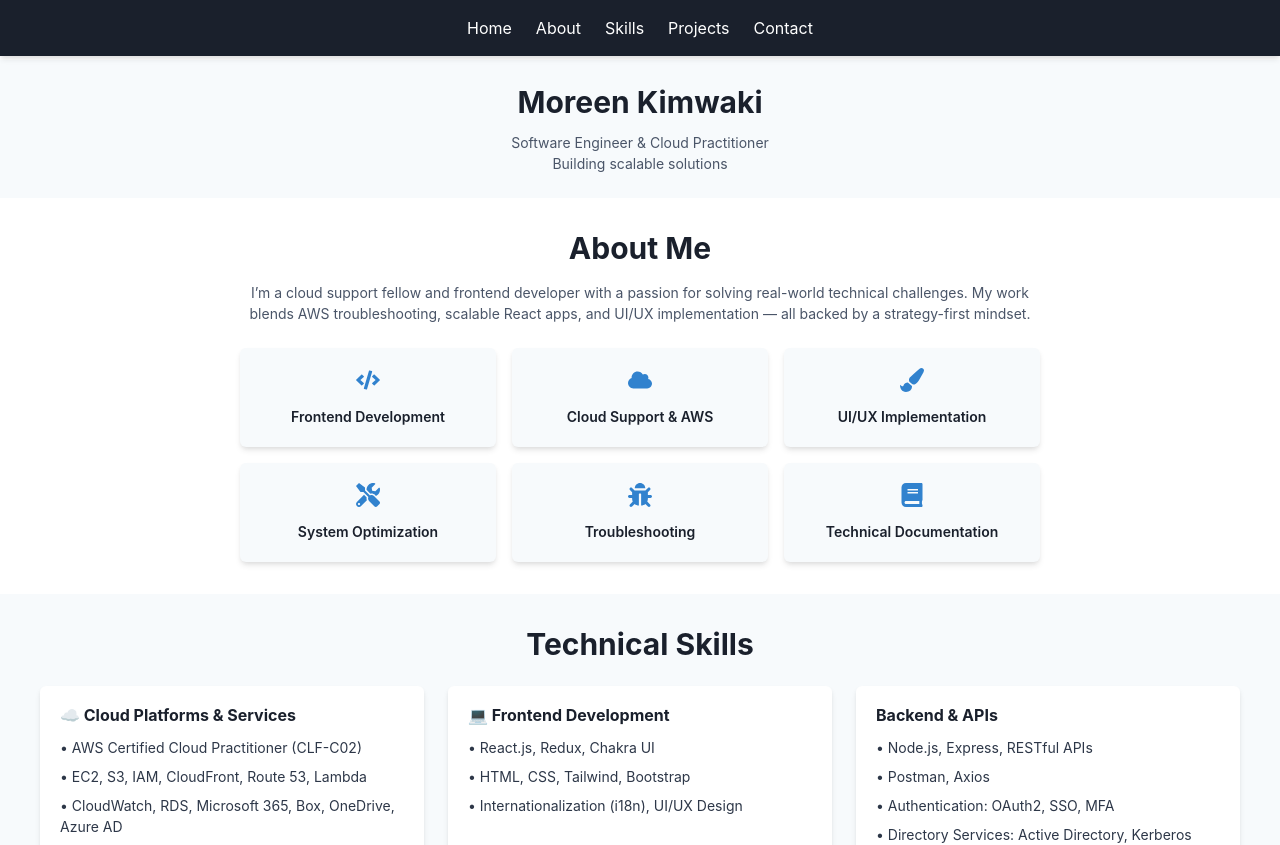
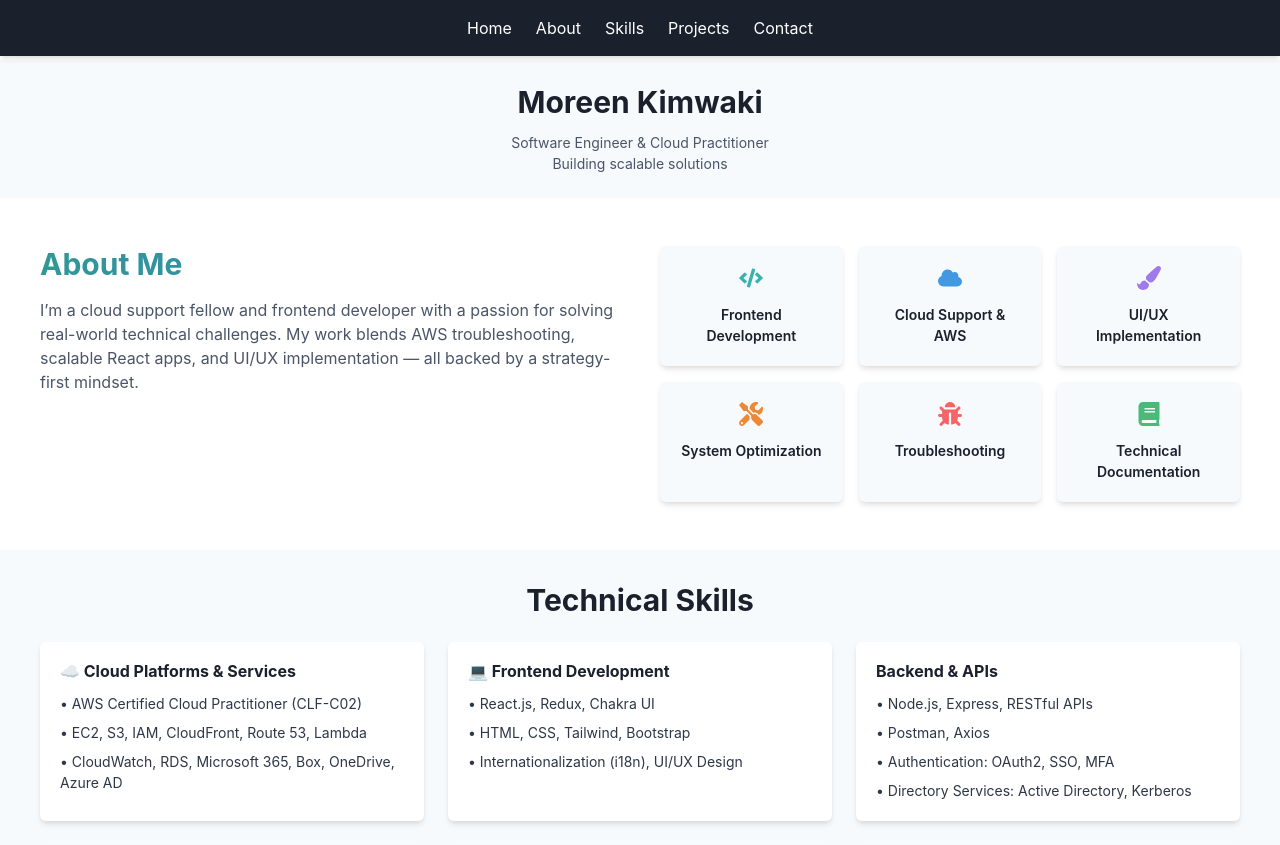
Before and after one commit to moreenkim/personal-portfolio, a React (Create React App) app: page / in a window 1280 px wide. Shown: the top 845 px of the page. Built offline with nearby package versions, Linux system fonts and the light colour scheme.

Commit message:
make styling changes to the about section

```diff
--- a/src/sections/About.js
+++ b/src/sections/About.js
@@ -1,42 +1,77 @@
-import { Box, Heading, Text, SimpleGrid, Icon } from '@chakra-ui/react';
-import { FaCode, FaCloud, FaPaintBrush, FaTools, FaBug, FaBook } from 'react-icons/fa';
+import {
+  Box,
+  Heading,
+  Text,
+  SimpleGrid,
+  Icon,
+  VStack,
+  useColorModeValue,
+} from '@chakra-ui/react';
+import { motion } from 'framer-motion';
+import {
+  FaCode,
+  FaCloud,
+  FaPaintBrush,
+  FaTools,
+  FaBug,
+  FaBook,
+} from 'react-icons/fa';
+
+const MotionBox = motion(Box);
 
 const focusAreas = [
-  { title: 'Frontend Development', icon: FaCode },
-  { title: 'Cloud Support & AWS', icon: FaCloud },
-  { title: 'UI/UX Implementation', icon: FaPaintBrush },
-  { title: 'System Optimization', icon: FaTools },
-  { title: 'Troubleshooting', icon: FaBug },
-  { title: 'Technical Documentation', icon: FaBook },
+  { title: 'Frontend Development', icon: FaCode, color: 'teal.400' },
+  { title: 'Cloud Support & AWS', icon: FaCloud, color: 'blue.400' },
+  { title: 'UI/UX Implementation', icon: FaPaintBrush, color: 'purple.400' },
+  { title: 'System Optimization', icon: FaTools, color: 'orange.400' },
+  { title: 'Troubleshooting', icon: FaBug, color: 'red.400' },
+  { title: 'Technical Documentation', icon: FaBook, color: 'green.400' },
 ];
 
 const About = () => {
+  const cardBg = useColorModeValue('gray.50', 'gray.700');
+
   return (
-    <Box py={8} px={4} bg="white">
-      <Box maxW="800px" mx="auto" textAlign="center">
-        <Heading size="lg" mb={4}>About Me</Heading>
-        <Text fontSize="sm" color="gray.600" mb={6}>
+    <Box py={12} px={4} bg="white">
+      <Box maxW="1200px" mx="auto" display="flex" flexDirection={['column', 'column', 'row']} gap={10}>
+        {/* Left Side: Intro */}
+        <Box flex="1" textAlign={['center', 'center', 'left']}>
+          <Heading
+            size="lg"
+            mb={4}
+            bgGradient="linear(to-r, teal.500, blue.500)"
+            bgClip="text"
+          >
+            About Me
+          </Heading>
+          <Text fontSize="md" color="gray.600">
             I’m a cloud support fellow and frontend developer with a passion for solving real-world technical challenges.
             My work blends AWS troubleshooting, scalable React apps, and UI/UX implementation — all backed by a strategy-first mindset.
           </Text>
+        </Box>
 
-        <SimpleGrid columns={[1, 2, 3]} spacing={4}>
+        {/* Right Side: Focus Areas */}
+        <Box flex="1">
+          <SimpleGrid columns={[2, 3]} spacing={4}>
             {focusAreas.map((area, index) => (
-            <Box
+              <MotionBox
                 key={index}
                 p={5}
-              bg="gray.50"
+                bg={cardBg}
                 borderRadius="md"
                 boxShadow="md"
-              transition="all 0.3s"
-              _hover={{ transform: 'scale(1.05)', boxShadow: 'xl', bg: 'white' }}
                 textAlign="center"
+                whileHover={{ scale: 1.05 }}
+                initial={{ opacity: 0, y: 20 }}
+                animate={{ opacity: 1, y: 0 }}
+                transition={{ duration: 0.4, delay: index * 0.1 }}
               >
-              <Icon as={area.icon} boxSize={6} mb={2} color="blue.500" />
+                <Icon as={area.icon} boxSize={6} mb={2} color={area.color} />
                 <Text fontWeight="semibold" fontSize="sm">{area.title}</Text>
-            </Box>
+              </MotionBox>
             ))}
           </SimpleGrid>
+        </Box>
       </Box>
     </Box>
   );
```
Lines whose indentation alone changed are shown as unchanged.
